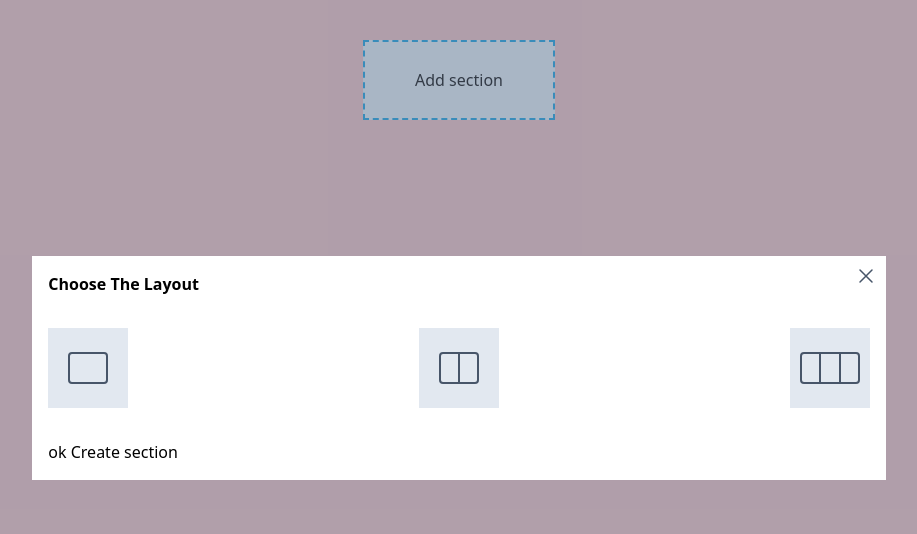
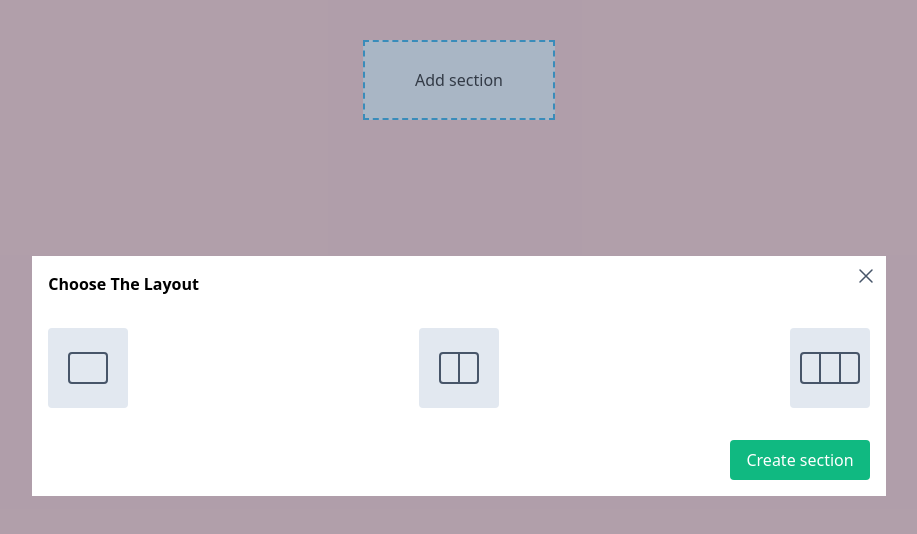
Before and after one commit to pharos-lab/tower, a Vue app: page / in a window 1280 px wide. Both pictures are taken after a click on the button "Add section". Shown: the top 534 px of the page, without its empty margins (181-1098 px from the left). Built offline with nearby package versions, Linux system fonts and the light colour scheme.

Commit message:
add event for section modal

```diff
--- a/src/components/TModalSection.vue
+++ b/src/components/TModalSection.vue
@@ -15,8 +15,12 @@
           items-center
           justify-center
           cursor-pointer
+          rounded
         "
-        @click="handleSelected('oneBlockSection')"
+        :class="[
+          selected == 'oneBlockSection' ? 'bg-sky-200 border-sky-600' : '',
+        ]"
+        @click="chooseSelected('oneBlockSection')"
       >
         <div class="w-10 h-8 border-2 border-slate-600 rounded"></div>
       </div>
@@ -31,8 +35,12 @@
           items-center
           justify-center
           cursor-pointer
+          rounded
         "
-        @click="handleSelected('twoBlockSection')"
+        :class="[
+          selected == 'twoBlockSection' ? 'bg-sky-200 border-sky-600' : '',
+        ]"
+        @click="chooseSelected('twoBlockSection')"
       >
         <div class="w-5 h-8 border-slate-600 border-r border-2 rounded-l"></div>
         <div class="w-5 h-8 border-2 border-slate-600 border-l rounded-r"></div>
@@ -48,8 +56,12 @@
           items-center
           justify-center
           cursor-pointer
+          rounded
         "
-        @click="handleSelected('threeBlockSection')"
+        :class="[
+          selected == 'threeBlockSection' ? 'bg-sky-200 border-sky-600' : '',
+        ]"
+        @click="chooseSelected('threeBlockSection')"
       >
         <div
           class="
@@ -86,8 +98,14 @@
     </div>
 
     <template #footer>
-      {{ selected }}
-      <button>Create section</button>
+      <div class="flex justify-end">
+        <button
+          class="rounded bg-emerald-500 text-white px-4 py-2"
+          @click="submitSectionChoice"
+        >
+          Create section
+        </button>
+      </div>
     </template>
   </TModal>
 </template>
@@ -96,7 +114,7 @@
 import { ref } from 'vue';
 import TModal from './TModal.vue';
 
-const emits = defineEmits(['closeModal']);
+const emits = defineEmits(['closeModal', 'sectionChosen']);
 
 const props = defineProps({
   dismissable: {
@@ -107,9 +125,15 @@ const props = defineProps({
   to: String,
 });
 
-const selected = ref('ok');
+const selected = ref();
 
-function handleSelected(section) {
+function chooseSelected(section) {
   selected.value = section;
 }
+
+function submitSectionChoice() {
+  console.log('ok')
+  emit('sectionChosen', selected);
+  emit('closeModal');
+}
 </script>
```
